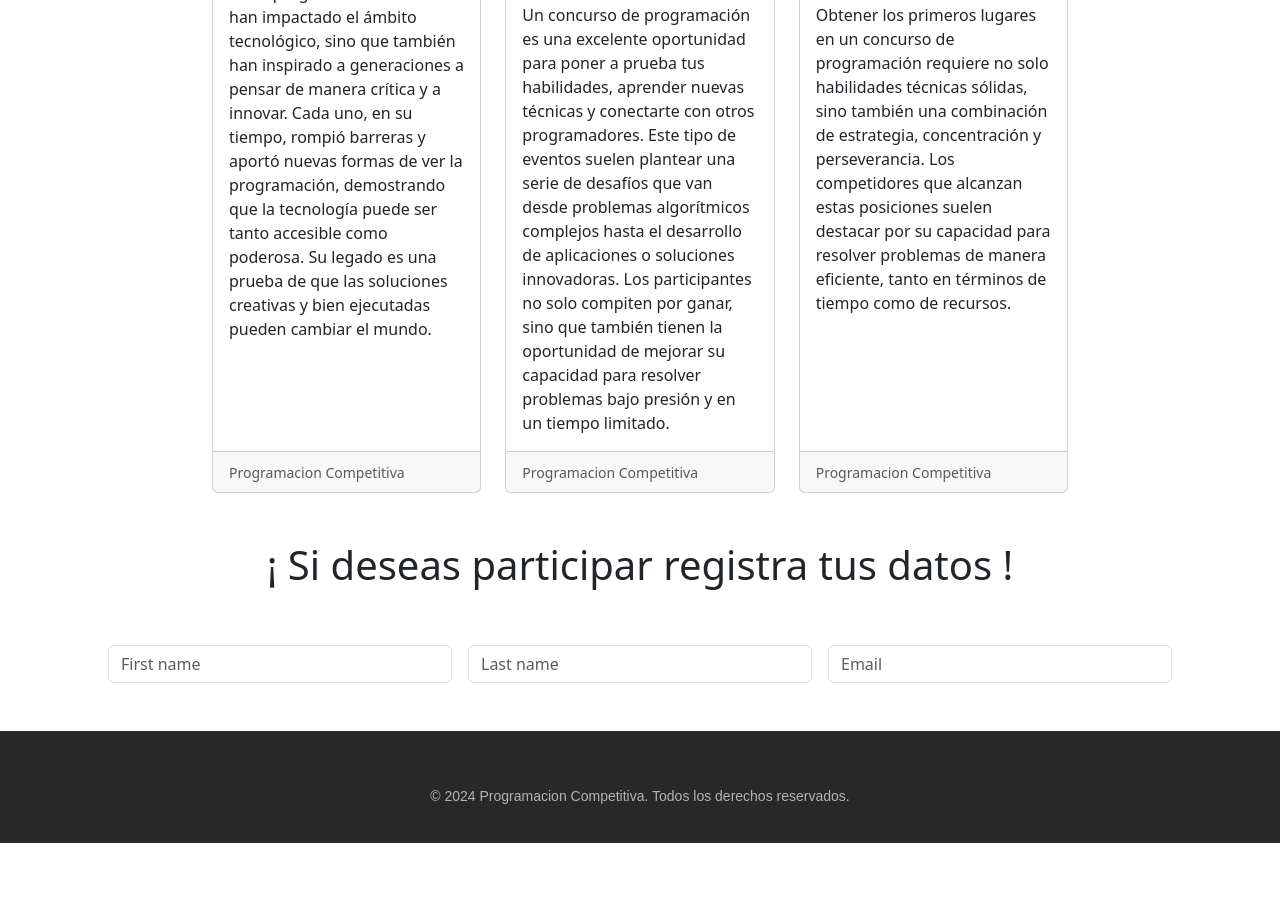
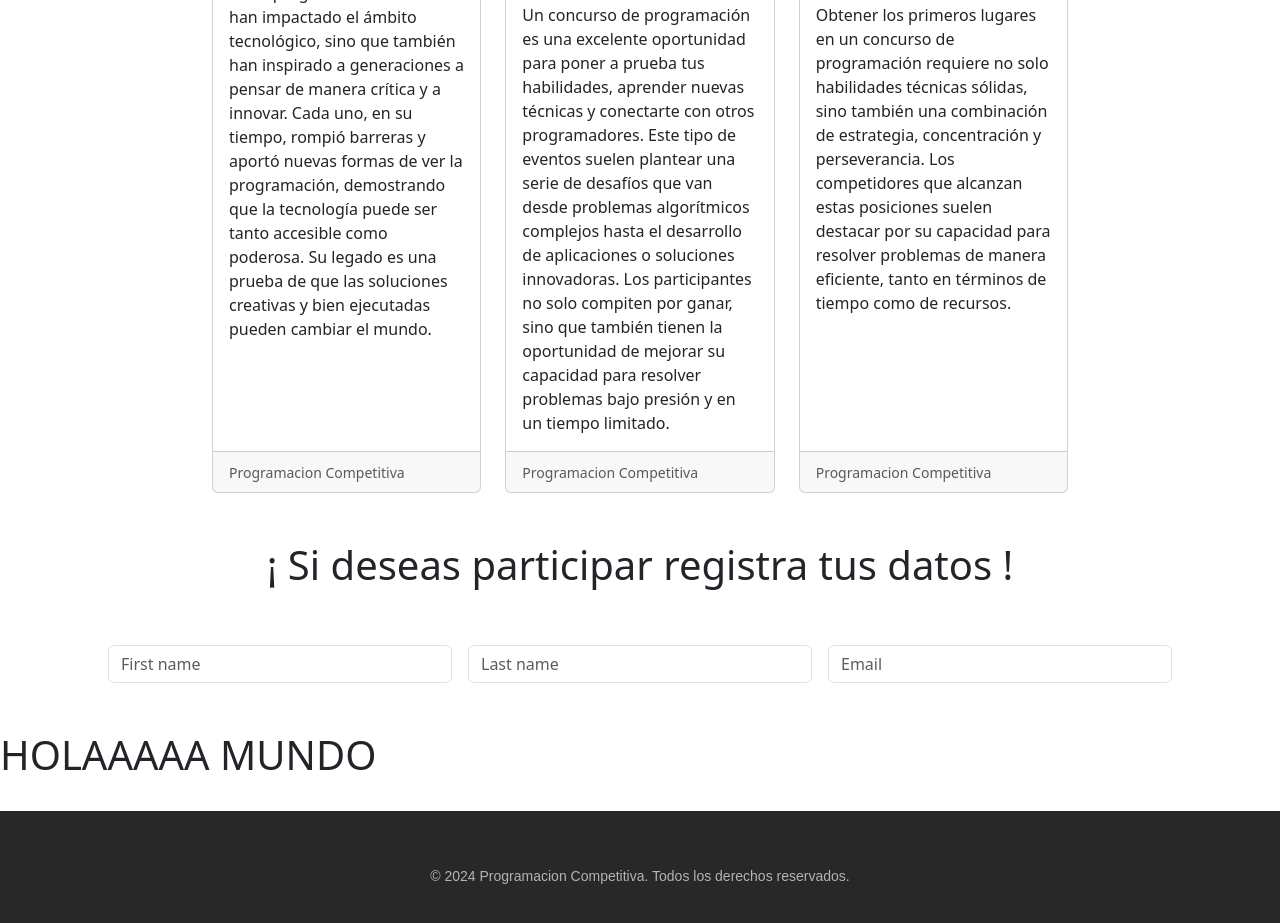
Before and after one commit to flymxth/REPO-DE-GIT, a plain HTML site: page index.html in a window 1280 px wide. Shown: the part 1031-1954 px from the top of the page. Before the commit the page ends 1874 px from the top, so only its background shows below. Drawn offline with nearby package versions, Linux system fonts and the light colour scheme.

Commit message:
comprobacion de que todavia se puede escribir en el repo habiendolo subido a github

```diff
--- a/index.html
+++ b/index.html
@@ -106,6 +106,8 @@
       </div>
       <br>
       <br>
+      <h1>HOLAAAAA MUNDO</h1>
+      <br>
       <footer>
         <div class="footer-container">
           <div class="social-icons">
```
